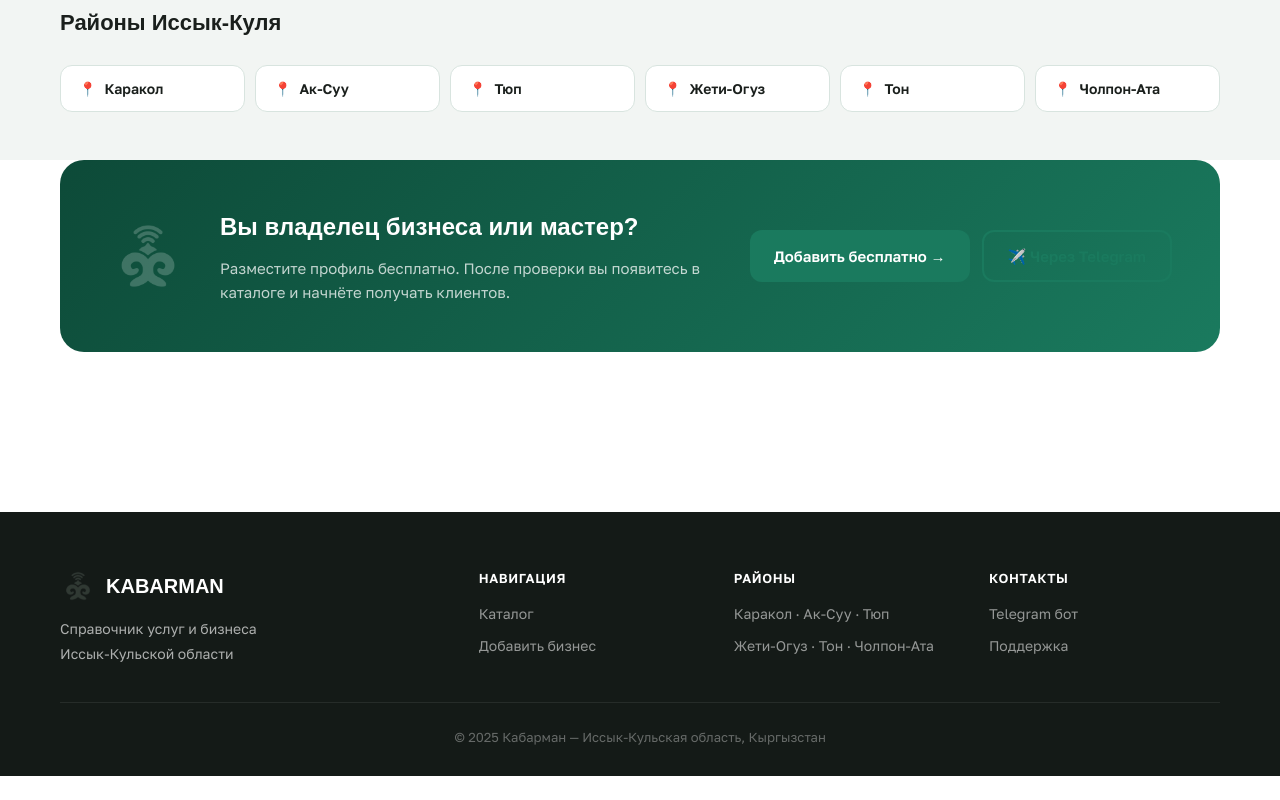
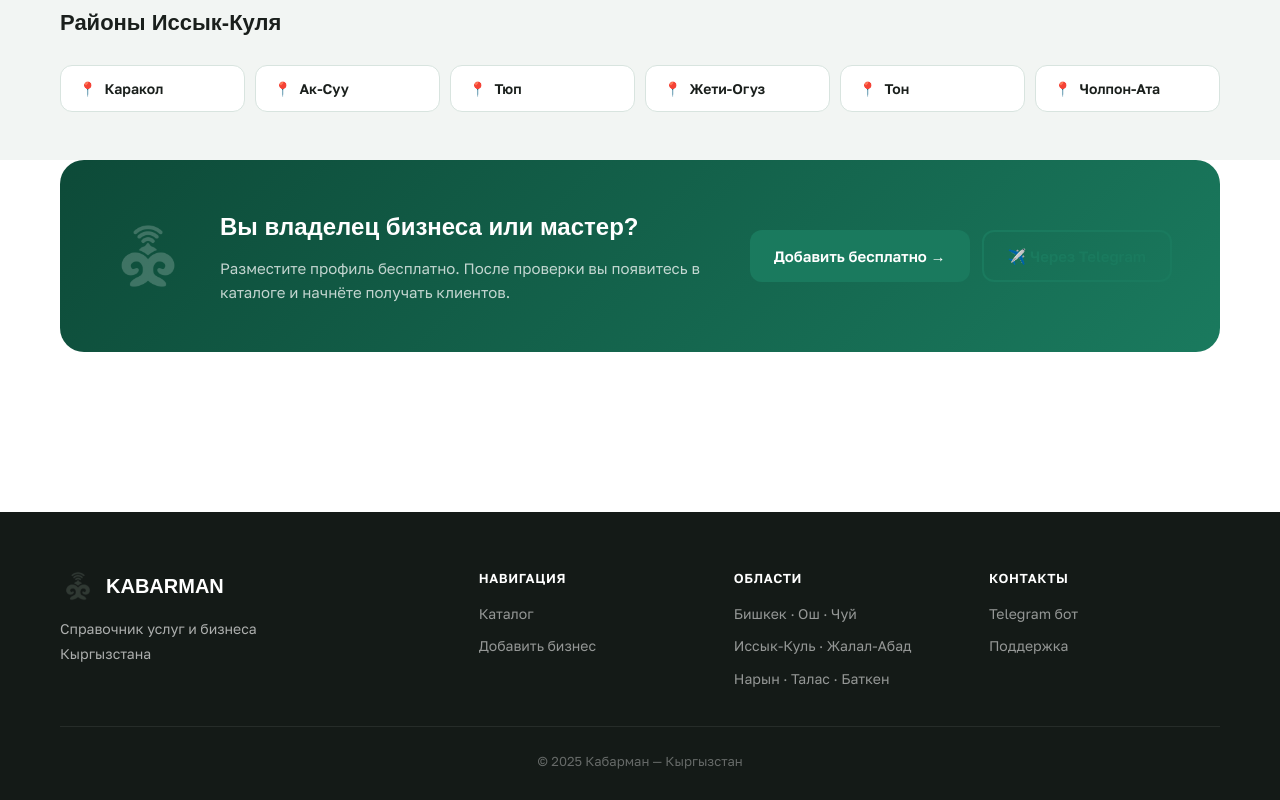
Before and after one commit to tilekmoo-alt/kabarman-web, a React (Vite) app in the folder frontend/: page / in a window 1280 px wide. Shown: the part 993-1793 px from the top of the page. Before the commit the page ends 1769 px from the top, so only its background shows below. Built offline with nearby package versions, Linux system fonts and the light colour scheme; no server answers; a web font is replaced by a local one.

Commit message:
Update footer and metadata: Issyk-Kul → all of Kyrgyzstan

```diff
--- a/frontend/index.html
+++ b/frontend/index.html
@@ -3,8 +3,8 @@
 <head>
   <meta charset="UTF-8" />
   <meta name="viewport" content="width=device-width, initial-scale=1.0" />
-  <title>Кабарман — Справочник Иссык-Куля</title>
-  <meta name="description" content="Бесплатный справочник услуг и бизнеса Иссык-Кульской области" />
+  <title>Кабарман — Справочник бизнеса Кыргызстана</title>
+  <meta name="description" content="Бесплатный справочник услуг и бизнеса Кыргызстана" />
   <meta name="theme-color" content="#1A7A5E" />
   <link rel="manifest" href="/manifest.json" />
   <link rel="apple-touch-icon" href="/logo-icon.png" />
--- a/frontend/src/components/layout/Layout.jsx
+++ b/frontend/src/components/layout/Layout.jsx
@@ -39,7 +39,7 @@ export default function Layout() {
                 <img src="/logo-icon.png" alt="Kabarman" className={styles.footerLogoImg} />
                 <span>KABARMAN</span>
               </div>
-              <p>Справочник услуг и бизнеса<br/>Иссык-Кульской области</p>
+              <p>Справочник услуг и бизнеса<br/>Кыргызстана</p>
             </div>
             <div className={styles.footerLinks}>
               <div className={styles.footerCol}>
@@ -48,9 +48,10 @@ export default function Layout() {
                 <Link to="/register">Добавить бизнес</Link>
               </div>
               <div className={styles.footerCol}>
-                <div className={styles.footerTitle}>Районы</div>
-                <span>Каракол · Ак-Суу · Тюп</span>
-                <span>Жети-Огуз · Тон · Чолпон-Ата</span>
+                <div className={styles.footerTitle}>Области</div>
+                <span>Бишкек · Ош · Чуй</span>
+                <span>Иссык-Куль · Жалал-Абад</span>
+                <span>Нарын · Талас · Баткен</span>
               </div>
               <div className={styles.footerCol}>
                 <div className={styles.footerTitle}>Контакты</div>
@@ -60,7 +61,7 @@ export default function Layout() {
             </div>
           </div>
           <div className={styles.footerBottom}>
-            © 2025 Кабарман — Иссык-Кульская область, Кыргызстан
+            © 2025 Кабарман — Кыргызстан
           </div>
         </div>
       </footer>
```
Also changed, not shown: frontend/public/manifest.json.
